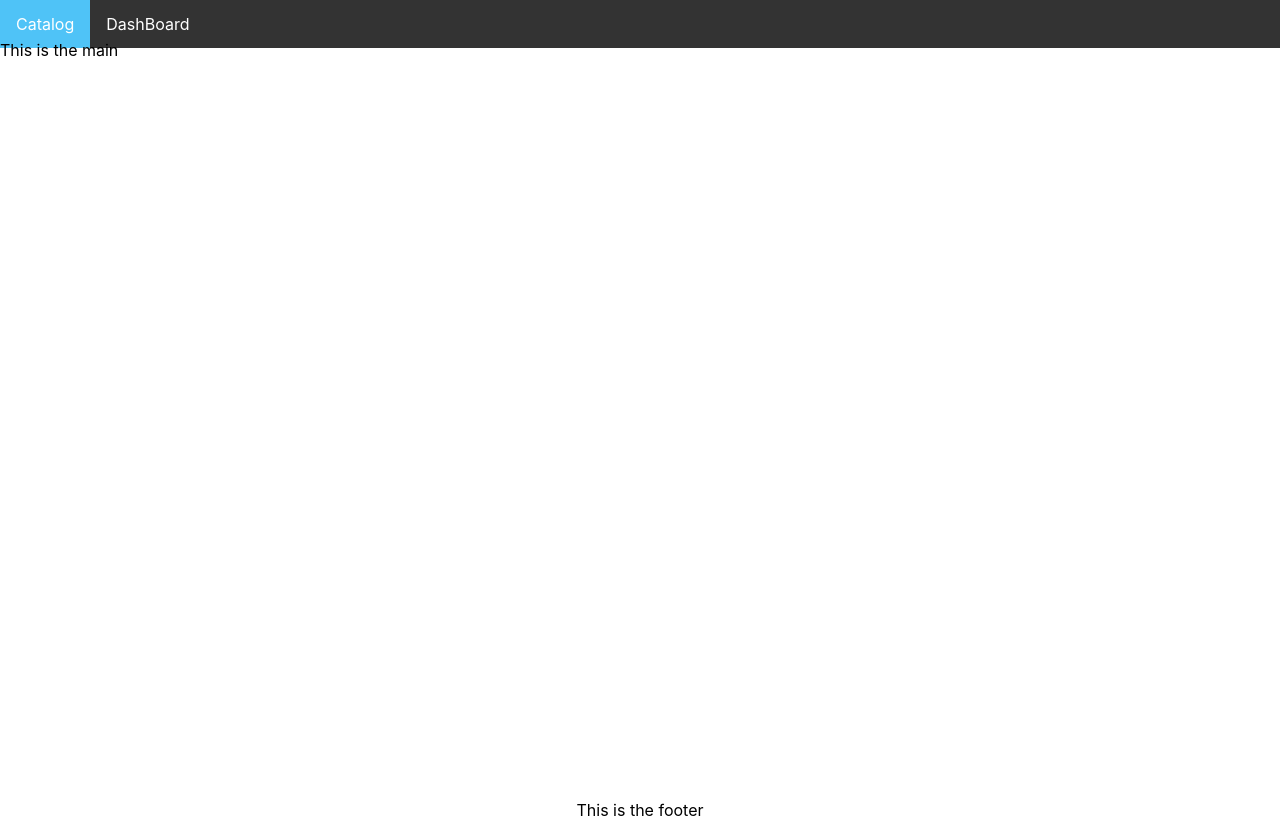
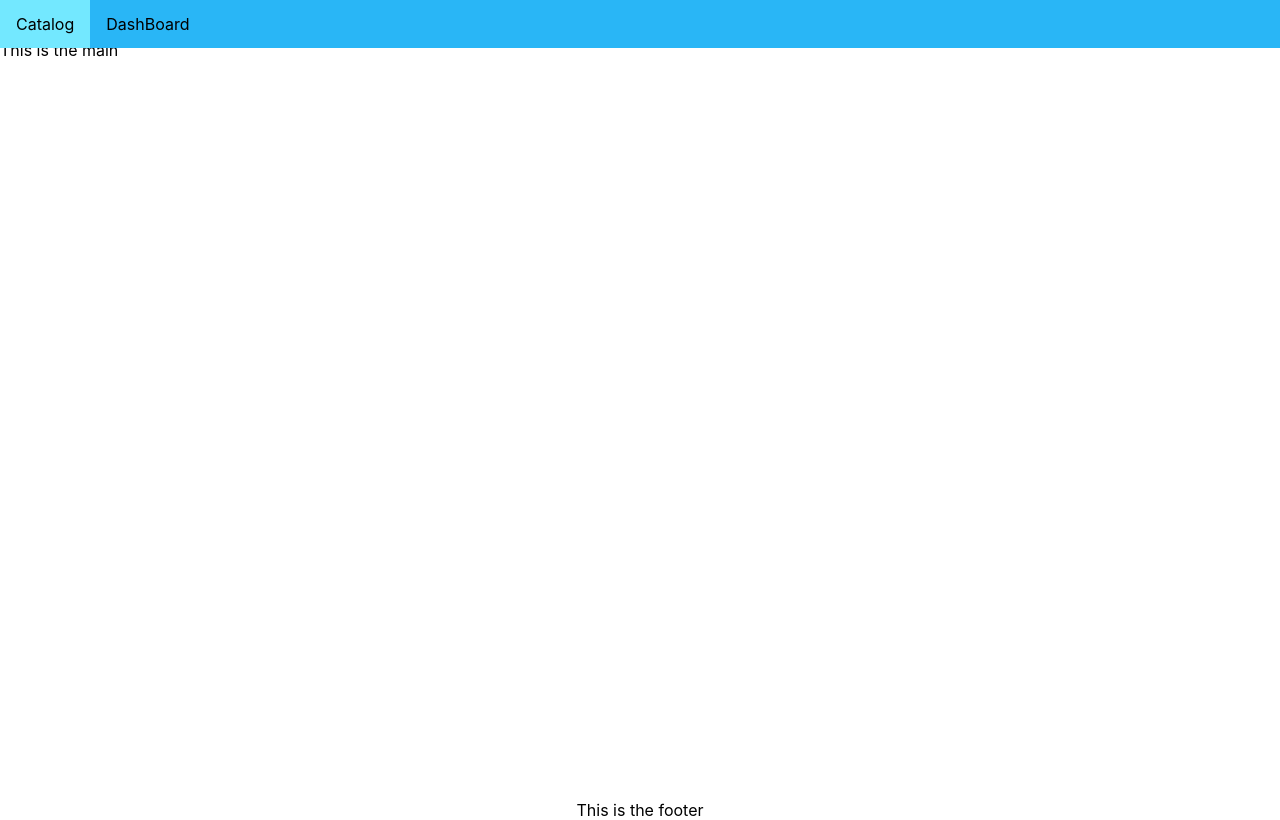
Before and after one commit to sajani-p/LMS, a React (Create React App) app: page / in a window 1280 px wide. Built offline with nearby package versions, Linux system fonts and the light colour scheme.

Commit message:
add theming support and make app bar fixed

```diff
--- a/src/App.js
+++ b/src/App.js
@@ -1,10 +1,24 @@
 import React from "react";
+import {ThemeProvider} from "styled-components"
+
 import {Header, Main, Footer} from "./components/Layout";
 import { NavBar, NavItem,NavLink } from "./components/Navbar";
 
 function App() {
+  const theme = {
+    primary:{
+      main: "#29b6f6",
+      light: "#73e8ff",
+      dark: "#0086c3",
+      textColor: "#000",
+    },
+    secondary: {
+      main: "#fff",
+    },
+  };
+
   return (
-    <>
+    <ThemeProvider theme = {theme}>
       <Header>
         <NavBar>
           <NavItem href="#">
@@ -18,7 +32,7 @@
       </Header>
       <Main>This is the main</Main>
       <Footer>This is the footer</Footer>
-    </>
+    </ThemeProvider>
   );
 }
 
--- a/src/components/Navbar.js
+++ b/src/components/Navbar.js
@@ -5,8 +5,12 @@
     margin: 0;
     padding: 0;
     overflow: hidden;
-    background-color: #333;
-`;
+    background-color: ${(props) => props.theme.primary.main};
+    position: fixed;
+    top: 0;
+    width: 100%;
+    z-index: 1;
+    `;
 
 export const NavItem = styled.li`
     float: left;
@@ -14,16 +18,16 @@
 
 export const NavLink = styled.a`
     display: block;
-    color: white;
+    color: ${(props) => props.theme.primary.textColor};
     text-align: center;
     padding: 14px 16px;
     text-decoration: none;
 
     :hover {
-        background-color: #4fc3f7;
+        background-color: ${(props) => props.theme.primary.light};
     }
 
     .active {
-        background-color: #04aa6d;
+        background-color: ${(props) => props.theme.primary.dark};
     }
 `;
```
